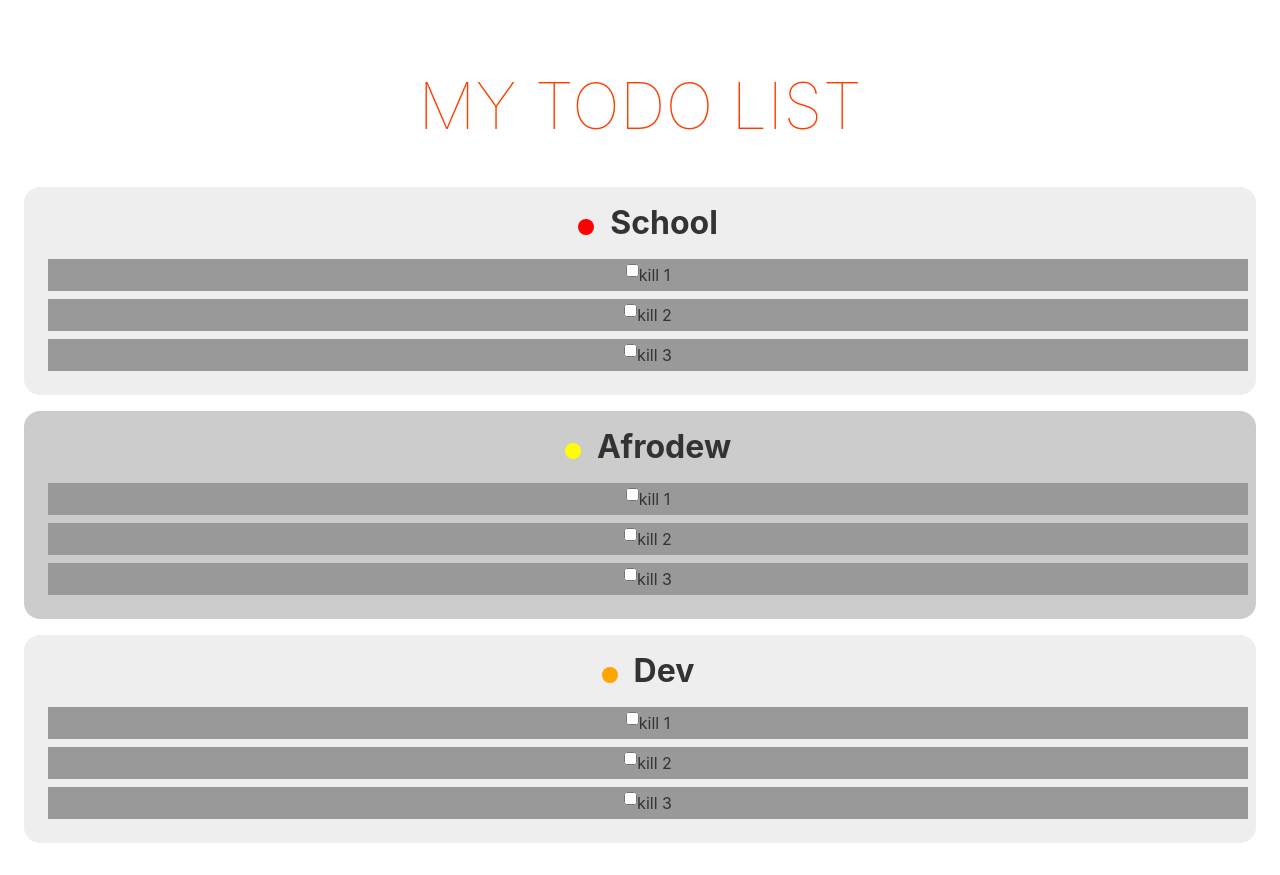
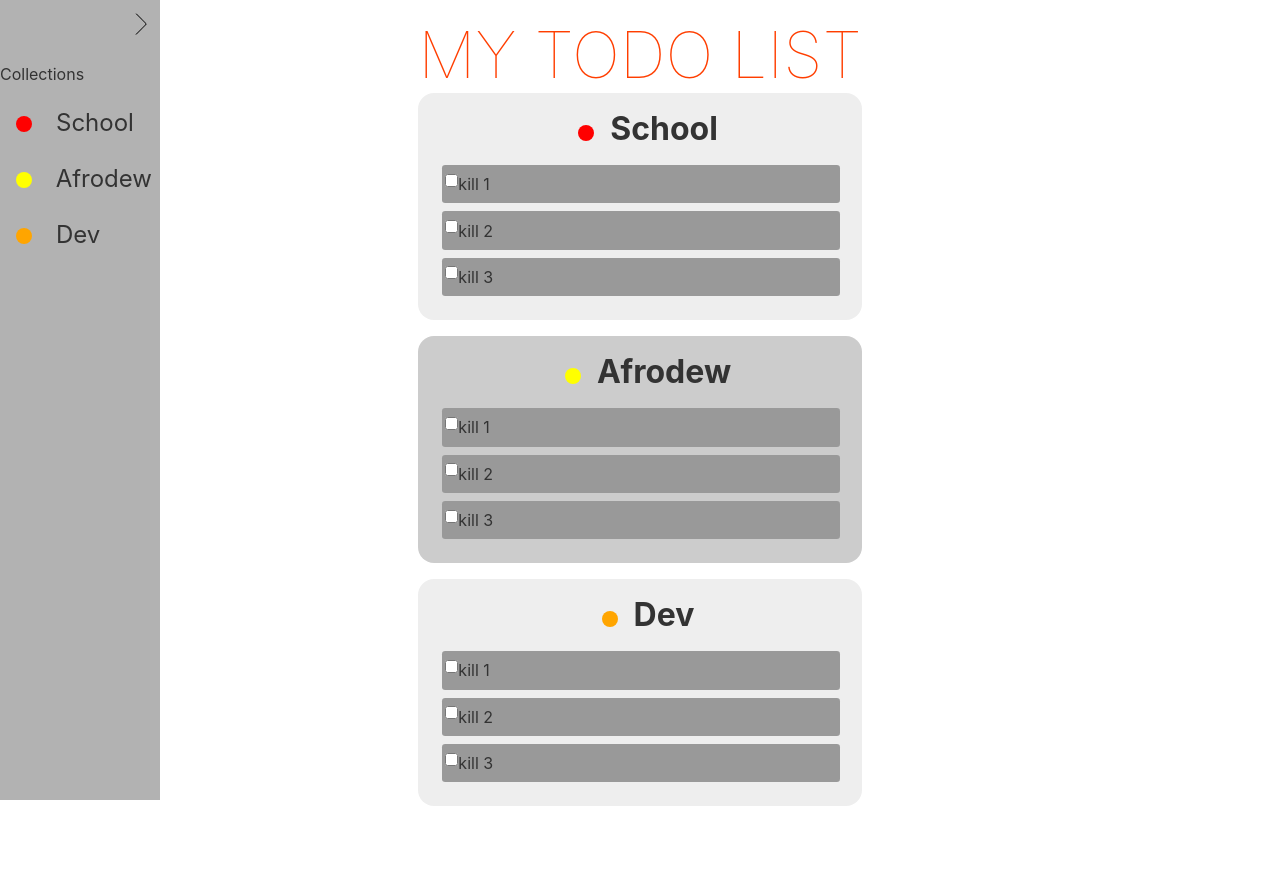
Before and after one commit to paakofiaidoo/todo-svelte-app, a Svelte app: page / in a window 1280 px wide. After the commit the page ends 838 px from the top, so only its background shows below. Built offline with nearby package versions, Linux system fonts and the light colour scheme.

Commit message:
added sidebar menu for collections

```diff
--- a/public/global.css
+++ b/public/global.css
@@ -7,7 +7,7 @@ html, body {
 body {
 	color: #333;
 	margin: 0;
-	padding: 8px;
+	padding: 0;
 	box-sizing: border-box;
 	font-family: -apple-system, BlinkMacSystemFont, "Segoe UI", Roboto, Oxygen-Sans, Ubuntu, Cantarell, "Helvetica Neue", sans-serif;
 }
@@ -39,7 +39,9 @@ input, button, select, textarea {
 	border: 1px solid #ccc;
 	border-radius: 2px;
 }
-
+li {
+    list-style: none;
+  }
 input:disabled {
 	color: #ccc;
 }
--- a/src/App.svelte
+++ b/src/App.svelte
@@ -1,65 +1,29 @@
 <script>
+  import Collection from "./components/Collection.svelte";
+  import SideMenu from "./components/SideMenu.svelte";
+
   export let collections;
-  import TodoLists from "./components/TodoLists.svelte";
 </script>
 
-<main>
-  <h1>My ToDO List</h1>
-  {#each collections as { name, color, tasks }}
-    <div class="collection">
-      <div class="title">
-        <span style={`background-color: ${color}`} />
-        <h2>{name}</h2>
-      </div>
-      <div class="list">
-        <TodoLists todos={tasks} />
-      </div>
-    </div>
-  {/each}
-</main>
+<div class="content">
+  <SideMenu {collections} />
+  <main>
+    <h1>My ToDO List</h1>
+    {#each collections as collection}
+      <Collection {...collection} />
+    {/each}
+  </main>
+</div>
 
 <style>
+  .content {
+    display: flex;
+  }
   main {
     text-align: center;
-    padding: 1em;
-    max-width: 240px;
+    max-width: 100%;
     margin: 0 auto;
-  }
-  .collection {
-    display: flex;
-    flex-direction: column;
-
-    margin-bottom: 1rem;
-    border-radius: 1rem;
-    overflow: hidden;
-    text-align: center;
-    align-items: center;
     padding: 1rem;
-  }
-  .collection:nth-of-type(even) {
-    background-color: #ccc;
-  }
-  .collection:nth-of-type(odd) {
-    background-color: #eee;
-  }
-  .title {
-    display: flex;
-  }
-  .title h2 {
-    font-size: 2rem;
-    text-transform: capitalize;
-    margin: 0;
-  }
-  .list {
-    width: 100%;
-  }
-  span {
-    height: 1rem;
-    width: 1rem;
-    margin: 1rem;
-    border-radius: 0.5rem;
-    padding: auto;
-    background-color: #ff3e00;
   }
 
   h1 {
@@ -67,6 +31,7 @@
     text-transform: uppercase;
     font-size: 4em;
     font-weight: 100;
+    margin: 0;
   }
 
   @media (min-width: 640px) {
--- a/src/atoms/TodoItem.svelte
+++ b/src/atoms/TodoItem.svelte
@@ -14,7 +14,8 @@
     height: 2rem;
     background-color: #999;
     margin: 0.5rem;
-    width: 100%;
-    justify-content: center;
+    width: 95%;
+    padding: 0.2rem;
+    border-radius: 0.2rem;
   }
 </style>
--- /dev/null
+++ b/src/components/Collection.svelte
@@ -0,0 +1,61 @@
+<script>
+  export let name, color, tasks;
+  import TodoLists from "../components/TodoLists.svelte";
+</script>
+
+<div class="collection">
+  <div class="title">
+    <span style={`background-color: ${color}`} />
+    <h2>{name}</h2>
+  </div>
+  <div class="list">
+    <TodoLists todos={tasks} />
+  </div>
+</div>
+
+<style>
+  .collection {
+    display: flex;
+    flex-direction: column;
+    margin-bottom: 1rem;
+    border-radius: 1rem;
+    overflow: hidden;
+
+    align-items: center;
+    padding: 1rem;
+  }
+  .collection:nth-of-type(even) {
+    background-color: #ccc;
+  }
+  .collection:nth-of-type(odd) {
+    background-color: #eee;
+  }
+  .title {
+    display: flex;
+    text-align: center;
+  }
+  .title h2 {
+    font-size: 2rem;
+    text-transform: capitalize;
+    margin: 0;
+  }
+  .list {
+    width: 100%;
+    text-align: left;
+
+  }
+  span {
+    height: 1rem;
+    width: 1rem;
+    margin: 1rem;
+    border-radius: 0.5rem;
+    padding: auto;
+    background-color: #ff3e00;
+  }
+
+  @media (min-width: 640px) {
+    main {
+      max-width: none;
+    }
+  }
+</style>
--- /dev/null
+++ b/src/components/SideMenu.svelte
@@ -0,0 +1,74 @@
+<script>
+  export let collections;
+  let isActive = false;
+</script>
+
+<nav class={`navbar ${isActive ? "isActive" : ""}`}>
+  <button on:click={() => (isActive = !isActive)} class={`arrow `} />
+  <p>Collections</p>
+  {#each collections as { name, color }}
+    <div class="menu">
+      <span style={`background-color: ${color}`} />
+      <li class={`menuItem`}>
+        {name}
+      </li>
+    </div>
+  {/each}
+</nav>
+
+<style>
+  .navbar {
+    display: flex;
+    flex-direction: column;
+    position: fixed;
+    left: 0;
+    width: 10rem;
+    height: 100vh;
+    background-color: rgba(0, 0, 0, 0.3);
+    transition: 250ms ease-in-out;
+  }
+  .navbar.isActive {
+    width: 3rem;
+  }
+  .menuItem {
+    height: 2rem;
+    font-size: 1.5rem;
+    text-transform: capitalize;
+    padding: 0.5rem;
+    cursor: pointer;
+    margin-bottom: 0.5rem;
+  }
+  .navbar.isActive .menuItem,
+  .navbar.isActive p {
+    display: none;
+  }
+
+  .menuItem:hover {
+    font-weight: bolder;
+  }
+  .menu {
+    display: flex;
+  }
+  .arrow {
+    height: 1rem;
+    width: 1rem;
+    border: 1px solid #000;
+    border-left: 0px;
+    border-bottom: 0px;
+    transform: rotate(45deg);
+    margin: 1rem;
+    background-color: transparent;
+    align-self: flex-end;
+  }
+  .navbar.isActive .arrow {
+    transform: rotate(225deg);
+  }
+  span {
+    height: 1rem;
+    width: 1rem;
+    margin: 1rem;
+    border-radius: 0.5rem;
+    padding: auto;
+    background-color: #ff3e00;
+  }
+</style>
```
